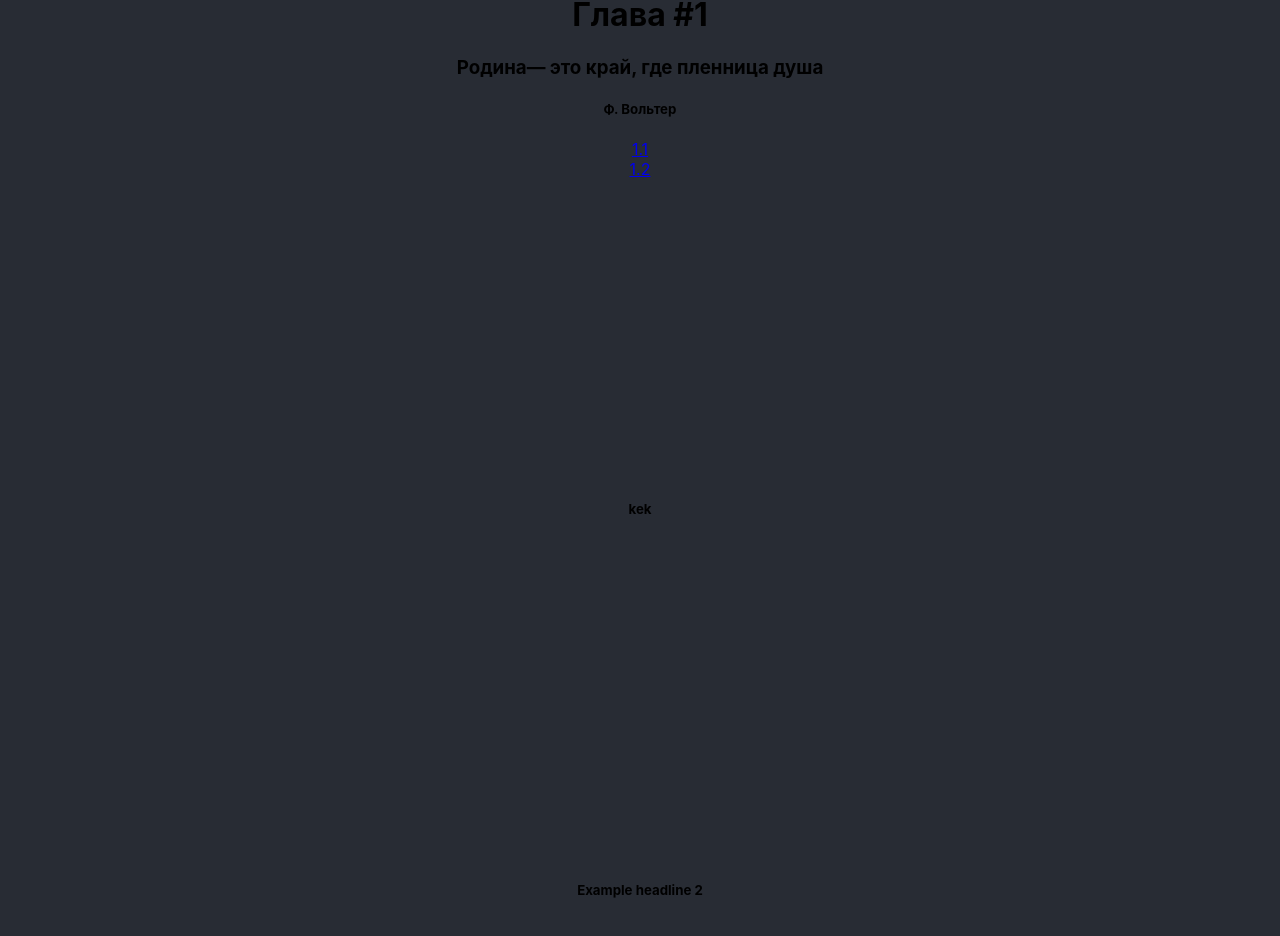
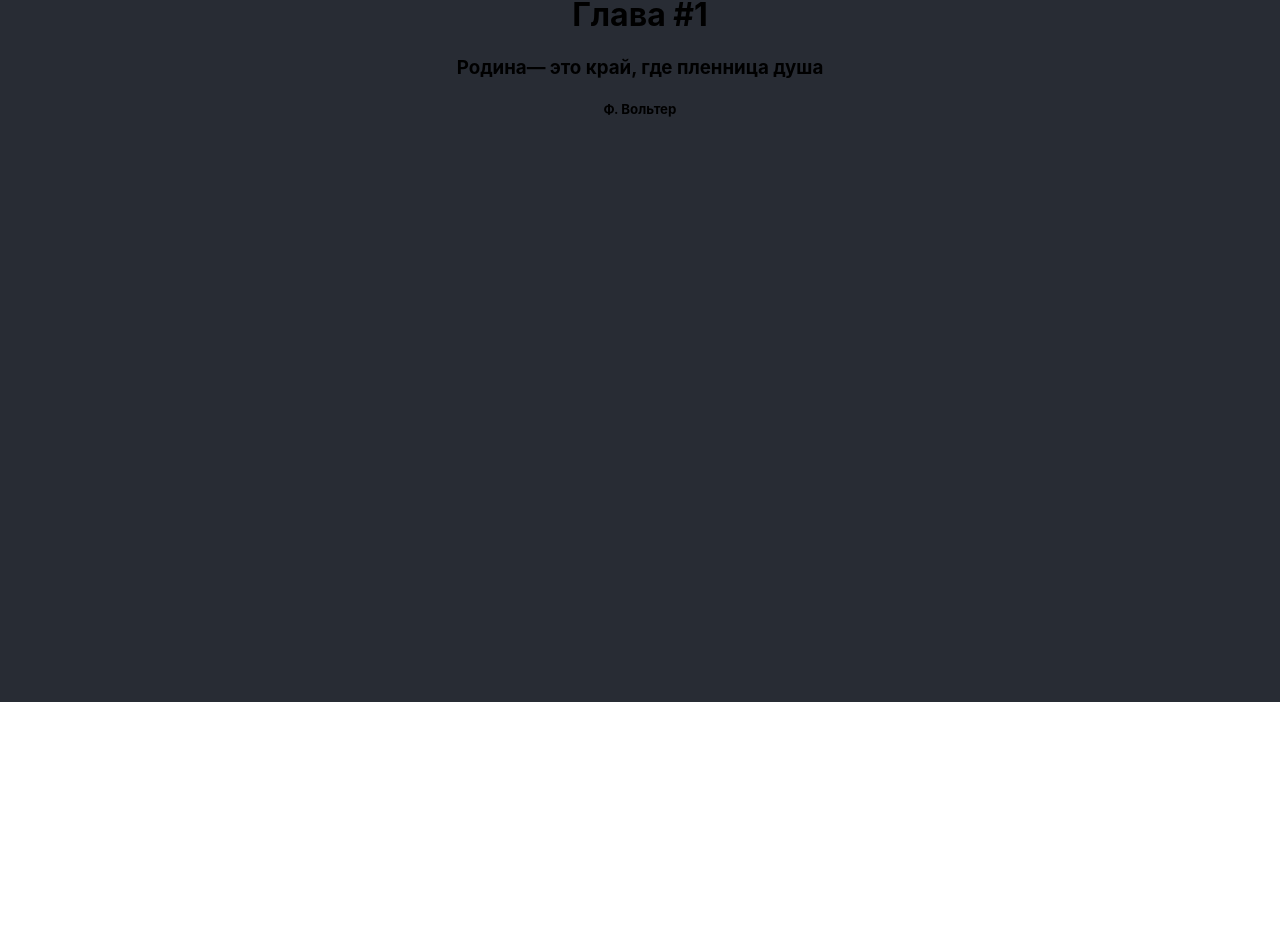
Before and after one commit to imciflam/poetry-site, a React (Create React App) app: page /1 in a window 1280 px wide. Shown: the part 98-1034 px from the top of the page. After the commit the page ends 800 px from the top, so only its background shows below. Built offline with nearby package versions, Linux system fonts and the light colour scheme.

Commit message:
+ new level component

```diff
--- a/src/components/Chapter.js
+++ b/src/components/Chapter.js
@@ -1,5 +1,5 @@
 import React, { Component } from 'react'
-
+import Poems from "./Poems"
 export class Chapter extends Component {
     render() {
         console.log(this.props)
@@ -8,59 +8,10 @@ export class Chapter extends Component {
                 <h1>{this.props.chapterTitle}</h1>
                 <h3>{this.props.chapterQuote}</h3>
                 <h5>{this.props.authorQuote}</h5>
-                <a href="#1.1">1.1</a>
-                <br></br>
+                {/* <a href="#1.1">1.1</a>
                 <a href="#1.2">1.2</a>
-                <br></br>
-                <br></br>
-                <br></br>
-                <br></br>
-                <br></br>
-                <br></br>
-                <br></br>
-                <br></br>
-                <br></br>
-                <br></br>
-                <br></br>
-                <br></br>
-                <br></br>
-                <br></br>
-                <br></br>
-                <br></br>
-                <h5><a id="1.1"></a><p>kek</p></h5>
-                <br></br>
-                <br></br>
-                <br></br>
-                <br></br>
-                <br></br>
-                <br></br>
-                <br></br>
-                <br></br>
-                <br></br>
-                <br></br>
-                <br></br>
-                <br></br>
-                <br></br>
-                <br></br>
-                <br></br>
-                <br></br>
-                <h5><a id="1.2"></a>Example headline 2</h5>
-                <br></br>
-                <br></br>
-                <br></br>
-                <br></br>
-                <br></br>
-                <br></br>
-                <br></br>
-                <br></br>
-                <br></br>
-                <br></br>
-                <br></br>
-                <br></br>
-                <br></br>
-                <br></br>
-                <br></br>
-                <br></br>
+                <h5><a id="1.1"></a><p>kek</p></h5> */}
+                <Poems poems={this.props.poems} />
 
             </React.Fragment >
         )
--- a/src/components/Poem.js
+++ b/src/components/PoemItem.js
@@ -1,7 +1,8 @@
 import React, { Component } from 'react'
 
-export class Poem extends Component {
+export class PoemItem extends Component {
     render() {
+        console.log(this.props)
         return (
             <div>
 
@@ -10,4 +11,4 @@ export class Poem extends Component {
     }
 }
 
-export default Poem
+export default PoemItem
--- /dev/null
+++ b/src/components/Poems.js
@@ -0,0 +1,12 @@
+import React, { Component } from 'react'
+import PoemItem from "./PoemItem"
+export class Poems extends Component {
+    render() {
+        return this.props.poems.map((poem) =>
+            (
+                <PoemItem poem={poem} />
+            ));
+    }
+}
+
+export default Poems
```
